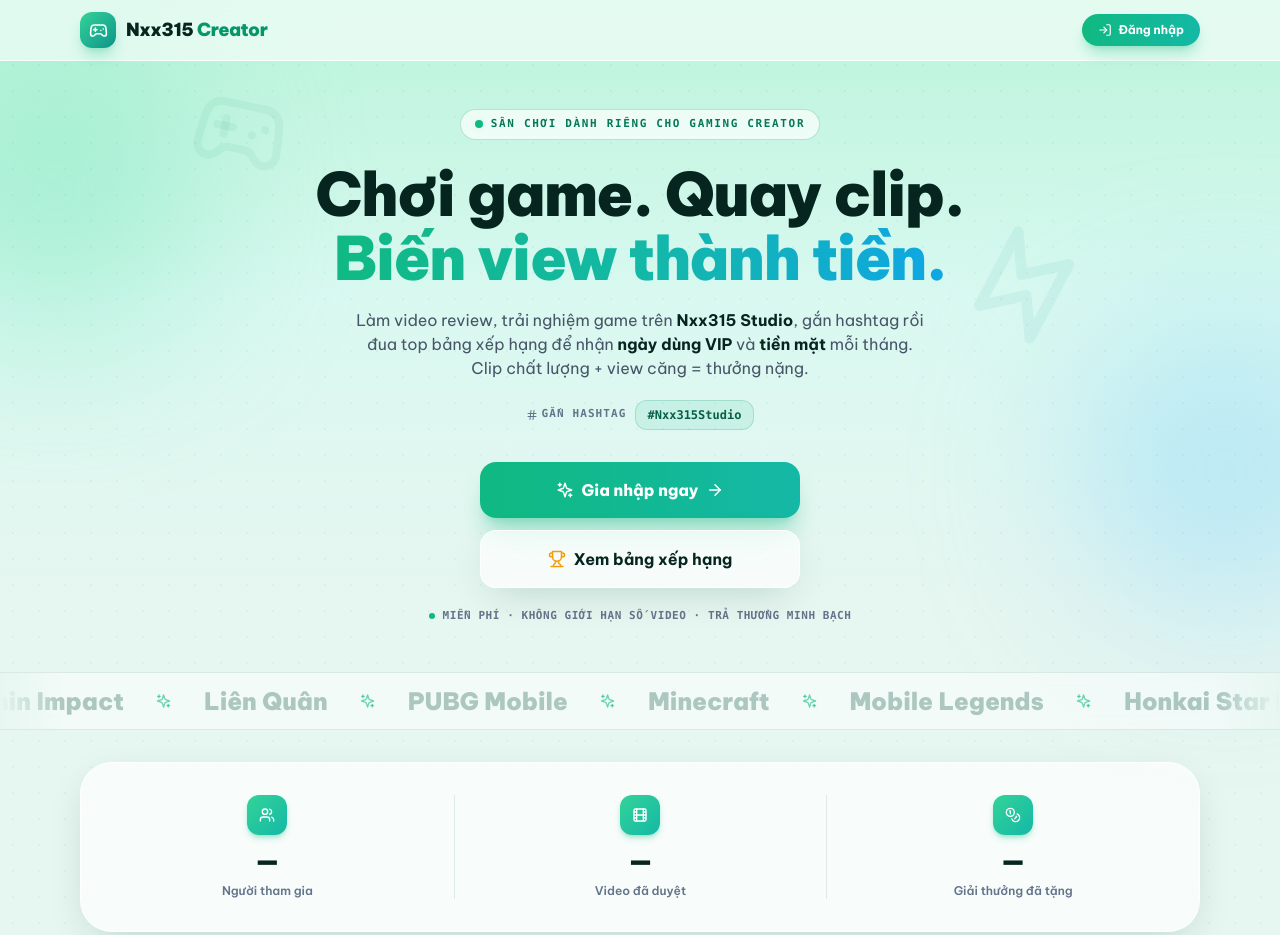
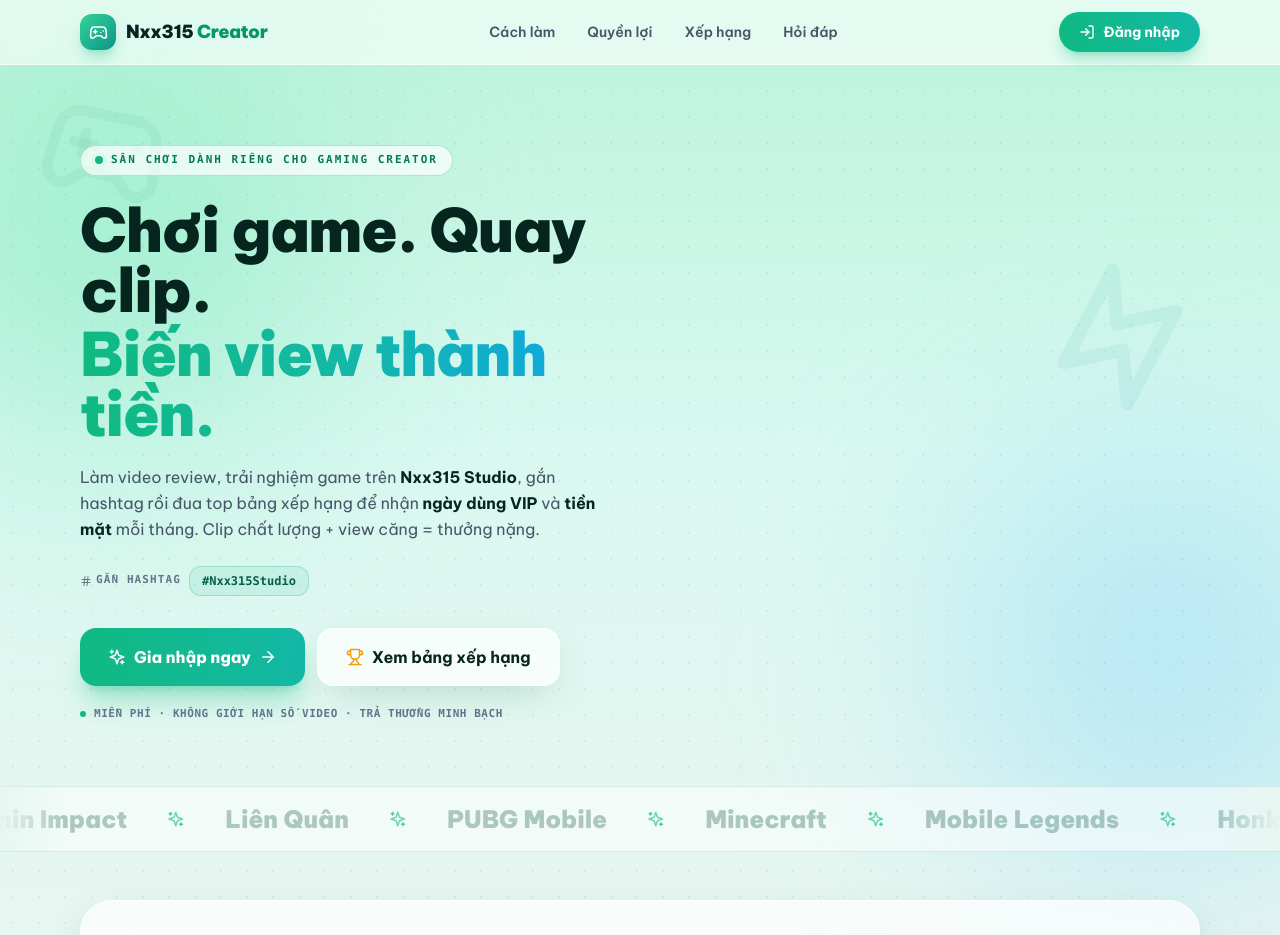
Before and after one commit to nxx1437-creator/creator.nxx315, a React (Vite) app: page / in a window 1280 px wide. Shown: the top 935 px of the page. Built offline with nearby package versions, Linux system fonts and the light colour scheme; no server answers.

Commit message:
Update Landing.jsx

```diff
--- a/src/pages/Landing.jsx
+++ b/src/pages/Landing.jsx
@@ -1,8 +1,8 @@
 import React, { useEffect, useState } from "react";
 import { Link } from "react-router-dom";
 import {
-  LogIn, ArrowRight, Sparkles, Users, Film, Coins,
-  Gift, Play, ShieldCheck, Trophy, Hash, Gamepad2, Zap,
+  LogIn, ArrowRight, Sparkles, Users, Film, Coins, Eye, Heart, MessageCircle,
+  Gift, Play, ShieldCheck, Trophy, Hash, Gamepad2, Zap, Crown,
 } from "lucide-react";
 import { supabase } from "../lib/supabaseClient.js";
 import { Logo, fmtNum, INK, GLASS, GRAD_TEXT } from "../components/landing/ui.jsx";
@@ -15,11 +15,14 @@ import { FinalCta, Footer } from "../components/landing/Footer.jsx";
 /* ---------- helpers ---------- */
 const CSS = `
 @keyframes nx-marquee { to { transform: translateX(-50%); } }
+@keyframes nx-float { 0%,100% { transform: translateY(0); } 50% { transform: translateY(-10px); } }
 @keyframes nx-rise { from { opacity: 0; transform: translateY(22px); } to { opacity: 1; transform: none; } }
 .nx-marquee { animation: nx-marquee 28s linear infinite; }
+.nx-float { animation: nx-float 5s ease-in-out infinite; }
+.nx-float-2 { animation: nx-float 6.5s ease-in-out -2s infinite; }
 .nx-rise { animation: nx-rise .8s cubic-bezier(.2,.7,.2,1) both; }
 @media (prefers-reduced-motion: reduce) {
-  .nx-marquee, .nx-rise { animation: none; }
+  .nx-marquee, .nx-float, .nx-float-2, .nx-rise { animation: none; }
 }
 `;
 
@@ -35,34 +38,44 @@ function usePublicStats() {
   return stats;
 }
 
-/* ---------- HEADER (SỬA LẠI NÚT ĐĂNG NHẬP) ---------- */
+/* ---------- header ---------- */
 function Header() {
+  const links = [
+    ["#cach-lam", "Cách làm"],
+    ["#quyen-loi", "Quyền lợi"],
+    ["#ranking", "Xếp hạng"],
+    ["#hoi-dap", "Hỏi đáp"],
+  ];
   return (
     <header className="sticky top-0 z-40 border-b border-white/70 bg-white/60 backdrop-blur-xl">
       <div className="mx-auto flex max-w-6xl items-center justify-between px-4 py-3">
         <Link to="/"><Logo /></Link>
-        {/* Bỏ thanh menu, chỉ giữ nút đăng nhập nhỏ gọn */}
+        <nav className="hidden items-center gap-8 text-sm font-semibold text-slate-600 md:flex">
+          {links.map(([href, label]) => (
+            <a key={href} href={href} className="transition-colors hover:text-emerald-600">{label}</a>
+          ))}
+        </nav>
         <Link
           to="/login"
-          className="flex items-center gap-1.5 rounded-full bg-gradient-to-r from-emerald-500 to-teal-500 px-4 py-2 text-xs font-bold text-white shadow-lg shadow-emerald-500/30 transition hover:-translate-y-0.5"
+          className="flex items-center gap-2 rounded-full bg-gradient-to-r from-emerald-500 to-teal-500 px-5 py-2.5 text-sm font-bold text-white shadow-lg shadow-emerald-500/30 transition hover:-translate-y-0.5 hover:shadow-emerald-500/50"
         >
-          <LogIn size={14} /> Đăng nhập
+          <LogIn size={16} /> Đăng nhập
         </Link>
       </div>
     </header>
   );
 }
 
-/* ---------- HERO (SỬA LẠI CHỮ KHÔNG BỊ VỠ) ---------- */
+/* ---------- hero ---------- */
 function Hero({ hashtags }) {
   const tags = String(hashtags || "").split(/[\s,]+/).filter(Boolean);
   return (
-    <section className="relative mx-auto flex max-w-4xl flex-col items-center px-5 pb-8 pt-8 sm:pt-12 text-center">
-      <Gamepad2 className="pointer-events-none absolute left-0 top-6 h-24 w-24 rotate-12 text-emerald-700/[0.06]" />
-      <Zap className="pointer-events-none absolute right-0 top-40 h-32 w-32 -rotate-12 text-teal-600/[0.07]" />
+    <section className="relative mx-auto grid max-w-6xl items-center gap-12 px-4 pb-10 pt-10 md:grid-cols-2 md:gap-16 md:pt-20">
+      <Gamepad2 className="pointer-events-none absolute -left-6 top-6 h-32 w-32 rotate-12 text-emerald-700/[0.06]" />
+      <Zap className="pointer-events-none absolute right-4 top-48 h-40 w-40 -rotate-12 text-teal-600/[0.07]" />
 
-      <div className="nx-rise relative z-10 flex flex-col items-center w-full">
-        <span className="inline-flex items-center gap-2 rounded-full border border-emerald-600/25 bg-white/70 px-3.5 py-1.5 font-mono text-[10px] sm:text-[11px] font-bold uppercase tracking-[0.15em] text-emerald-700 backdrop-blur">
+      <div className="nx-rise relative z-10 flex flex-col items-start">
+        <span className="inline-flex items-center gap-2 rounded-full border border-emerald-600/25 bg-white/70 px-3.5 py-1.5 font-mono text-[11px] font-bold uppercase tracking-[0.18em] text-emerald-700 backdrop-blur">
           <span className="relative flex h-2 w-2">
             <span className="absolute inline-flex h-full w-full animate-ping rounded-full bg-emerald-400 opacity-75" />
             <span className="relative inline-flex h-2 w-2 rounded-full bg-emerald-500" />
@@ -70,20 +83,20 @@ function Hero({ hashtags }) {
           Sân chơi dành riêng cho Gaming Creator
         </span>
 
-        <h1 className={`mt-6 text-[2.6rem] sm:text-6xl font-black leading-[1.15] tracking-tight ${INK}`}>
+        <h1 className={`mt-6 text-[2.7rem] font-black leading-[1.05] tracking-tight sm:text-6xl ${INK}`}>
           Chơi game. Quay clip.
           <span className={`mt-1 block ${GRAD_TEXT}`}>Biến view thành tiền.</span>
         </h1>
 
-        <p className="mt-5 max-w-[90%] sm:max-w-xl text-[15px] sm:text-base leading-relaxed text-slate-600">
+        <p className="mt-5 max-w-xl text-base leading-relaxed text-slate-600">
           Làm video review, trải nghiệm game trên <strong className={INK}>Nxx315 Studio</strong>, gắn hashtag
           rồi đua top bảng xếp hạng để nhận <strong className={INK}>ngày dùng VIP</strong> và{" "}
           <strong className={INK}>tiền mặt</strong> mỗi tháng. Clip chất lượng + view căng = thưởng nặng.
         </p>
 
         {tags.length > 0 && (
-          <div className="mt-5 flex flex-wrap items-center justify-center gap-2">
-            <span className="flex items-center gap-1 font-mono text-[10px] sm:text-[11px] font-bold uppercase tracking-widest text-slate-500">
+          <div className="mt-6 flex flex-wrap items-center gap-2">
+            <span className="flex w-full items-center gap-1 font-mono text-[11px] font-bold uppercase tracking-widest text-slate-500 sm:w-auto">
               <Hash size={12} /> Gắn hashtag
             </span>
             {tags.map((t) => (
@@ -94,42 +107,45 @@ function Hero({ hashtags }) {
           </div>
         )}
 
-        <div className="mt-8 flex w-full max-w-xs flex-col gap-3">
+        <div className="mt-8 flex w-full flex-col gap-3 sm:w-auto sm:flex-row">
           <Link
             to="/login"
-            className="group flex w-full items-center justify-center gap-2 rounded-2xl bg-gradient-to-r from-emerald-500 to-teal-500 px-6 py-4 text-base font-extrabold text-white shadow-xl shadow-emerald-500/30 transition hover:-translate-y-0.5"
+            className="group flex items-center justify-center gap-2 rounded-2xl bg-gradient-to-r from-emerald-500 to-teal-500 px-7 py-4 text-base font-extrabold text-white shadow-xl shadow-emerald-500/30 transition hover:-translate-y-0.5 hover:shadow-emerald-500/50"
           >
             <Sparkles size={18} /> Gia nhập ngay
             <ArrowRight size={18} className="transition-transform group-hover:translate-x-1" />
           </Link>
           <a
             href="#ranking"
-            className={`${GLASS} flex w-full items-center justify-center gap-2 rounded-2xl px-6 py-4 text-base font-bold ${INK} transition hover:-translate-y-0.5`}
+            className={`${GLASS} flex items-center justify-center gap-2 rounded-2xl px-7 py-4 text-base font-bold ${INK} transition hover:-translate-y-0.5`}
           >
             <Trophy size={18} className="text-amber-500" /> Xem bảng xếp hạng
           </a>
         </div>
 
-        <p className="mt-5 flex flex-wrap items-center justify-center gap-2 font-mono text-[10px] sm:text-[11px] font-semibold uppercase tracking-wider text-slate-500">
+        <p className="mt-5 flex items-center gap-2 font-mono text-[11px] font-semibold uppercase tracking-wider text-slate-500">
           <span className="h-1.5 w-1.5 rounded-full bg-emerald-500" />
           Miễn phí · Không giới hạn số video · Trả thưởng minh bạch
         </p>
       </div>
+
+      {/* ĐÃ XÓA TICKETMOCK Ở ĐÂY */}
+
     </section>
   );
 }
 
-/* ---------- TICKER & STATS (GIỮ NGUYÊN) ---------- */
+/* ---------- ticker + stats ---------- */
 function Ticker() {
   const games = ["Roblox", "Free Fire", "Genshin Impact", "Liên Quân", "PUBG Mobile", "Minecraft", "Mobile Legends", "Honkai Star Rail"];
   const row = [...games, ...games];
   return (
-    <div className="relative my-4 overflow-hidden border-y border-emerald-900/10 bg-white/50 py-3 backdrop-blur">
-      <div className="nx-marquee flex w-max items-center gap-8 whitespace-nowrap">
+    <div className="relative my-6 overflow-hidden border-y border-emerald-900/10 bg-white/50 py-4 backdrop-blur">
+      <div className="nx-marquee flex w-max items-center gap-10 whitespace-nowrap">
         {row.map((g, i) => (
-          <span key={i} className="flex items-center gap-8 text-lg font-black text-emerald-900/30 sm:text-2xl">
+          <span key={i} className="flex items-center gap-10 text-xl font-black text-emerald-900/30 sm:text-2xl">
             {g}
-            <Sparkles size={16} className="text-emerald-500/60" />
+            <Sparkles size={18} className="text-emerald-500/60" />
           </span>
         ))}
       </div>
@@ -146,15 +162,15 @@ function StatsStrip({ stats }) {
     [Coins, "Giải thưởng đã tặng", stats?.coins],
   ];
   return (
-    <section className="mx-auto max-w-6xl px-4 py-4">
-      <div className={`${GLASS} grid grid-cols-3 divide-x divide-emerald-900/10 rounded-[2rem] py-5 md:py-8`}>
+    <section className="mx-auto max-w-6xl px-4 py-6">
+      <div className={`${GLASS} grid grid-cols-3 divide-x divide-emerald-900/10 rounded-[2rem] py-6 md:py-9`}>
         {items.map(([Icon, label, value]) => (
           <div key={label} className="flex flex-col items-center px-2 text-center">
-            <span className="mb-2 flex h-8 w-8 sm:h-10 sm:w-10 items-center justify-center rounded-xl bg-gradient-to-br from-emerald-400 to-teal-500 text-white shadow-md shadow-emerald-500/30">
-              <Icon size={16} />
+            <span className="mb-3 flex h-10 w-10 items-center justify-center rounded-xl bg-gradient-to-br from-emerald-400 to-teal-500 text-white shadow-md shadow-emerald-500/30">
+              <Icon size={19} />
             </span>
-            <p className={`text-xl sm:text-3xl font-black ${INK}`}>{stats ? fmtNum(value) : "—"}</p>
-            <p className="mt-1 text-[10px] sm:text-xs font-semibold leading-tight text-slate-500">{label}</p>
+            <p className={`text-2xl font-black sm:text-4xl ${INK}`}>{stats ? fmtNum(value) : "—"}</p>
+            <p className="mt-1 text-[11px] font-semibold leading-tight text-slate-500 sm:text-sm">{label}</p>
           </div>
         ))}
       </div>
@@ -162,7 +178,7 @@ function StatsStrip({ stats }) {
   );
 }
 
-/* ---------- PAGE ---------- */
+/* ---------- page ---------- */
 export default function Landing() {
   const stats = usePublicStats();
   return (
@@ -170,12 +186,12 @@ export default function Landing() {
       <style>{CSS}</style>
 
       <div className="pointer-events-none absolute inset-0 overflow-hidden">
-        <div className="absolute inset-x-0 top-0 h-[600px] bg-gradient-to-b from-emerald-200/70 via-teal-100/50 to-transparent" />
-        <div className="absolute -left-24 top-10 h-[300px] w-[300px] rounded-full bg-emerald-300/40 blur-[80px]" />
-        <div className="absolute -right-24 top-[20rem] h-[300px] w-[300px] rounded-full bg-sky-300/40 blur-[80px]" />
+        <div className="absolute inset-x-0 top-0 h-[900px] bg-gradient-to-b from-emerald-200/70 via-teal-100/50 to-transparent" />
+        <div className="absolute -left-24 top-10 h-[420px] w-[420px] rounded-full bg-emerald-300/40 blur-[110px]" />
+        <div className="absolute -right-24 top-[28rem] h-[420px] w-[420px] rounded-full bg-sky-300/40 blur-[110px]" />
         <div
-          className="absolute inset-0 opacity-[0.3]"
-          style={{ backgroundImage: "radial-gradient(rgba(6,78,59,.15) 1px, transparent 1px)", backgroundSize: "26px 26px" }}
+          className="absolute inset-0 opacity-[0.35]"
+          style={{ backgroundImage: "radial-gradient(rgba(6,78,59,.18) 1px, transparent 1px)", backgroundSize: "26px 26px" }}
         />
       </div>
 
@@ -193,4 +209,4 @@ export default function Landing() {
       <Footer />
     </div>
   );
-}
+     }
```
